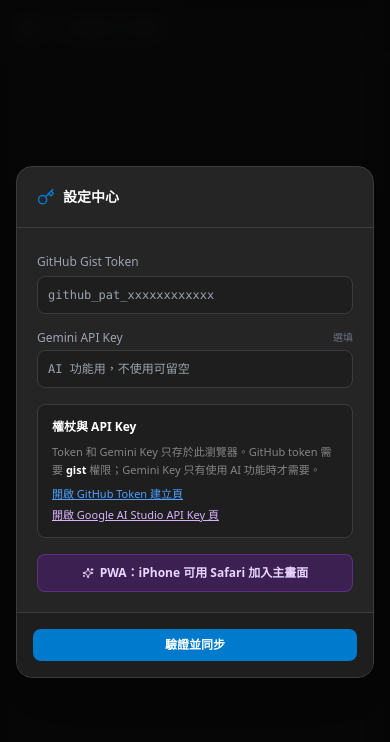
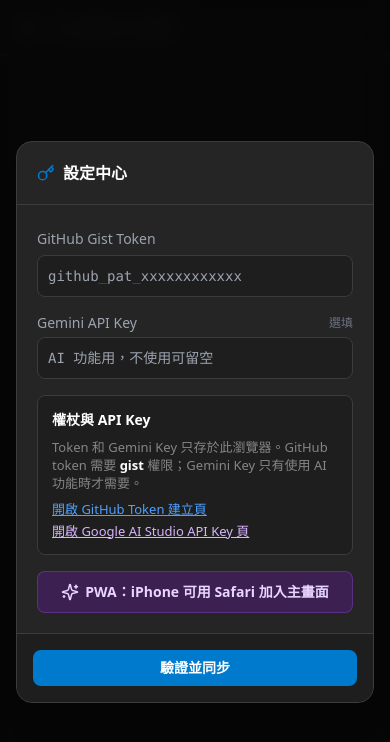
Before and after one commit to wanyutang/labs-tools, a React (Vite) app: page / in a window 390 px wide. Shown: the top 742 px of the page. Built offline with nearby package versions, Linux system fonts and the light colour scheme.

Commit message:
Increase mobile editor readability

```diff
--- a/src/index.css
+++ b/src/index.css
@@ -115,3 +115,65 @@ body {
   flex: 0 0 14px;
   object-fit: contain;
 }
+
+@media (max-width: 640px) {
+  .safe-screen {
+    font-size: 17px;
+  }
+
+  .safe-screen .text-\[10px\] {
+    font-size: 0.75rem;
+    line-height: 1rem;
+  }
+
+  .safe-screen .text-\[11px\] {
+    font-size: 0.8125rem;
+    line-height: 1.125rem;
+  }
+
+  .safe-screen .text-xs {
+    font-size: 0.875rem;
+    line-height: 1.25rem;
+  }
+
+  .safe-screen .text-sm {
+    font-size: 1rem;
+    line-height: 1.375rem;
+  }
+
+  .safe-screen .text-\[13px\] {
+    font-size: 0.9375rem;
+    line-height: 1.5625rem;
+  }
+
+  .safe-screen .leading-\[22px\] {
+    line-height: 1.5625rem;
+  }
+
+  .safe-screen .h-\[22px\] {
+    height: 1.5625rem;
+  }
+
+  .safe-screen .h-8 {
+    height: 2.5rem;
+  }
+
+  .safe-screen .w-8 {
+    width: 2.5rem;
+  }
+
+  .safe-screen .w-11 {
+    width: 3.25rem;
+  }
+
+  .safe-screen .vscode-file-icon {
+    width: 18px;
+    height: 18px;
+    flex-basis: 18px;
+  }
+
+  .safe-screen svg {
+    width: 1.125rem;
+    height: 1.125rem;
+  }
+}
```
Also changed, not shown: 2 other files (tests, documents, lock files or other folders).
